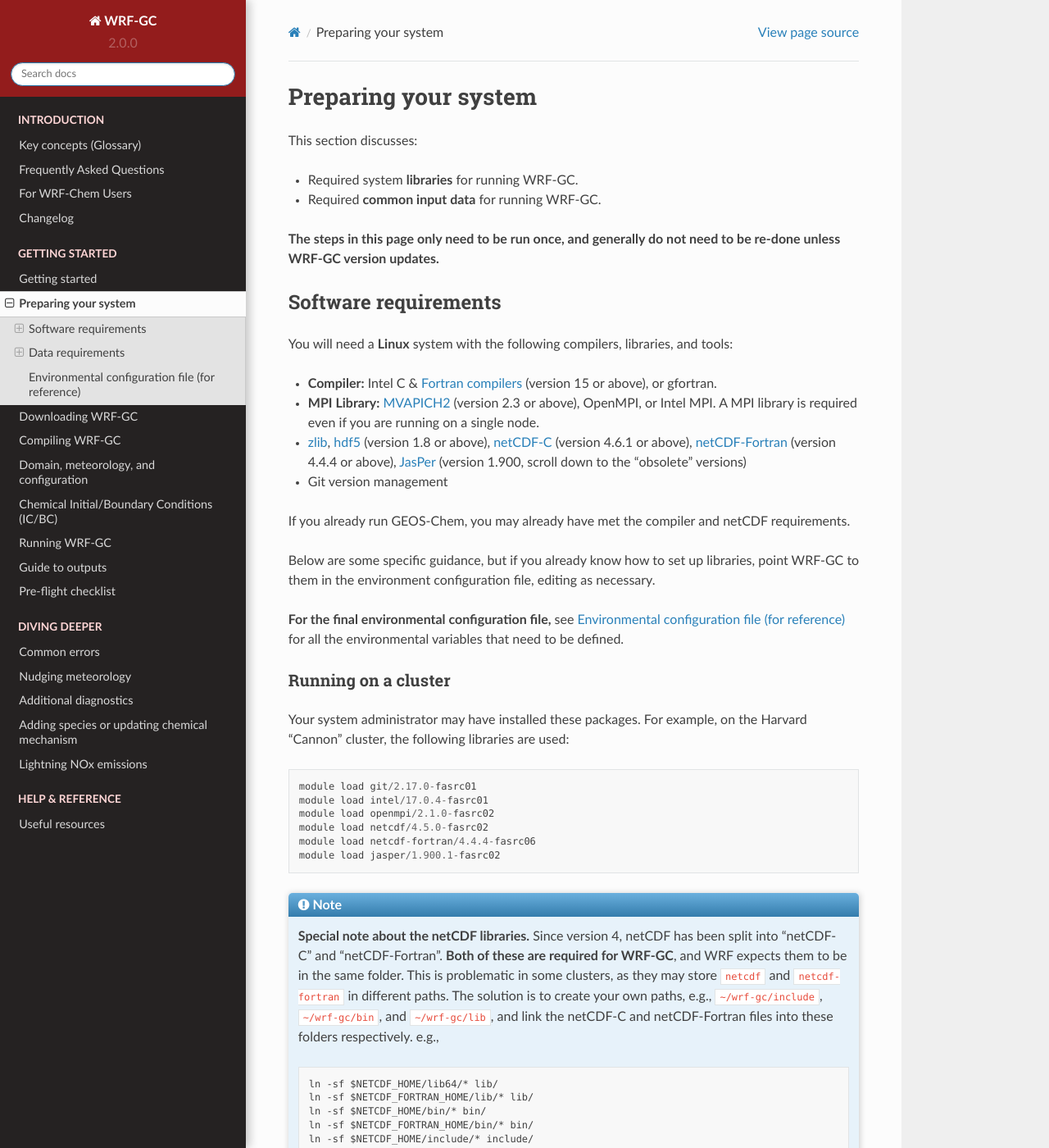
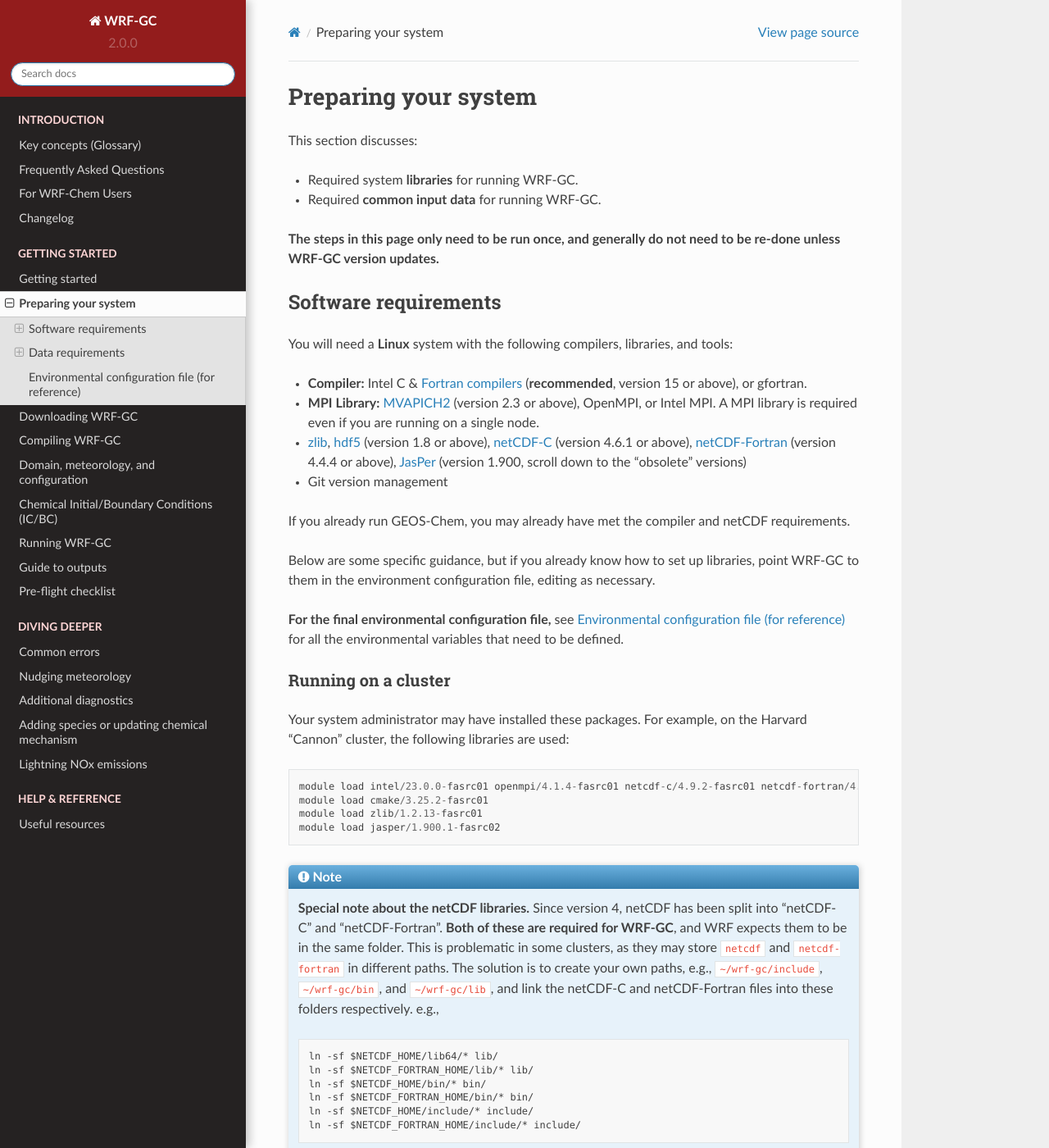
Before and after one commit to WRF-GC/documentation, a Sphinx documentation site: the page built from docs/source/guide-1-system-requirements.rst, in a window 1280 px wide and 1400 px high. Shown: the whole window at 82% size. Built offline with Sphinx 7.4.7 and the Read the Docs theme 2.0.0, drawn with Linux system fonts in a browser that asks for light colours; some of the changed text lies outside the part shown.

Commit message:
gfortran notes; updates to packages

```diff
--- a/docs/source/common-errors.rst
+++ b/docs/source/common-errors.rst
@@ -58,6 +58,11 @@
 ^^^^^^^^^^^^^^^^^^^^^^^^^^^^^^^^^^^^^^^^^^^^^^^^^^^^^^^^^^^^^^^^^^^^^^^^^^^^^^^^^^^^^^^^^^^^^^^^^^^^^^^^^
 
 Make sure that you have compiled with ``export WRF_CHEM=1``, which enables chemistry compilation. If this was not done, you **must** start over going to ``WRF/``, ``./clean -a``, then ``./compile em_real`` again.
+
+Error: Dummy argument ‘datasetname’ with INTENT(IN) in variable definition context (actual argument to INTENT = OUT/INOUT) at (1)
+^^^^^^^^^^^^^^^^^^^^^^^^^^^^^^^^^^^^^^^^^^^^^^^^^^^^^^^^^^^^^^^^^^^^^^^^^^^^^^^^^^^^^^^^^^^^^^^^^^^^^^^^^^^^^^^^^^^^^^^^^^^^^^^^^
+
+This happens if you are using GNU Fortran (gfortran) compilers version 10 and above to try to build WRF v3. You may have to `apply these patches manually to your WRF installation <https://github.com/wrf-model/WRF/pull/1251/files>`_ to get gfortran to compile.
 
 WPS-related errors
 -------------------
--- a/docs/source/guide-1-system-requirements.rst
+++ b/docs/source/guide-1-system-requirements.rst
@@ -13,7 +13,7 @@
 
 You will need a **Linux** system with the following compilers, libraries, and tools:
 
-* **Compiler:** Intel C & `Fortran compilers <https://www.intel.com/content/www/us/en/developer/tools/oneapi/fortran-compiler.html#gs.5fcxky>`_ (version 15 or above), or gfortran.
+* **Compiler:** Intel C & `Fortran compilers <https://www.intel.com/content/www/us/en/developer/tools/oneapi/fortran-compiler.html#gs.5fcxky>`_ (**recommended**, version 15 or above), or gfortran.
 * **MPI Library:** `MVAPICH2 <https://mvapich.cse.ohio-state.edu/>`_ (version 2.3 or above), OpenMPI, or Intel MPI. A MPI library is required even if you are running on a single node.
 * `zlib <https://www.zlib.net/>`_, `hdf5 <https://www.hdfgroup.org/downloads/hdf5/>`_ (version 1.8 or above), `netCDF-C <https://github.com/Unidata/netcdf-c>`_ (version 4.6.1 or above), `netCDF-Fortran <https://github.com/Unidata/netcdf-fortran>`_ (version 4.4.4 or above), `JasPer <https://www.ece.uvic.ca/~frodo/jasper/>`_ (version 1.900, scroll down to the "obsolete" versions)
 * Git version management
@@ -32,11 +32,9 @@
 
 .. code-block::
 
-	module load git/2.17.0-fasrc01
-	module load intel/17.0.4-fasrc01
-	module load openmpi/2.1.0-fasrc02
-	module load netcdf/4.5.0-fasrc02
-	module load netcdf-fortran/4.4.4-fasrc06
+	module load intel/23.0.0-fasrc01 openmpi/4.1.4-fasrc01 netcdf-c/4.9.2-fasrc01 netcdf-fortran/4.6.0-fasrc02 flex/2.6.4-fasrc01
+	module load cmake/3.25.2-fasrc01
+	module load zlib/1.2.13-fasrc01
 	module load jasper/1.900.1-fasrc02
 
 .. note::
```
Also changed, not shown: other parts of docs/source/guide-1-system-requirements.rst (+3 -3 lines), docs/source/guide-3-compiling.rst (+20 -0 lines).
